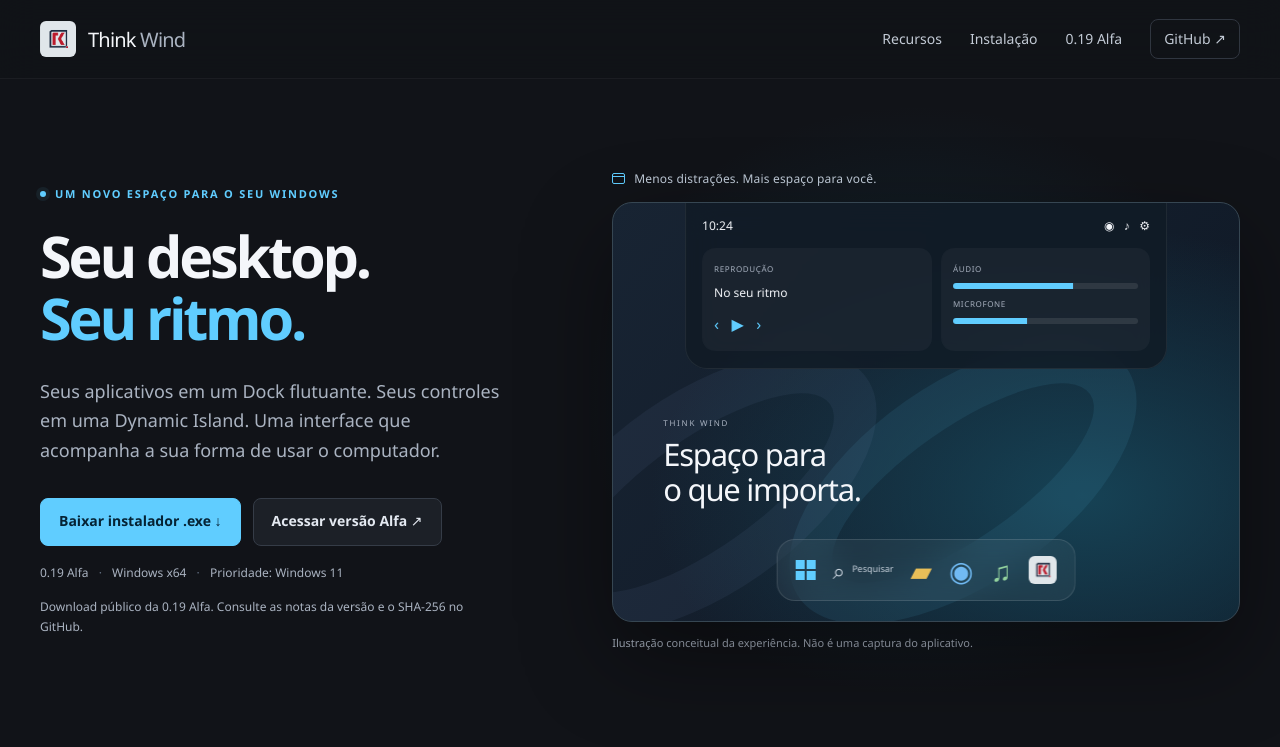
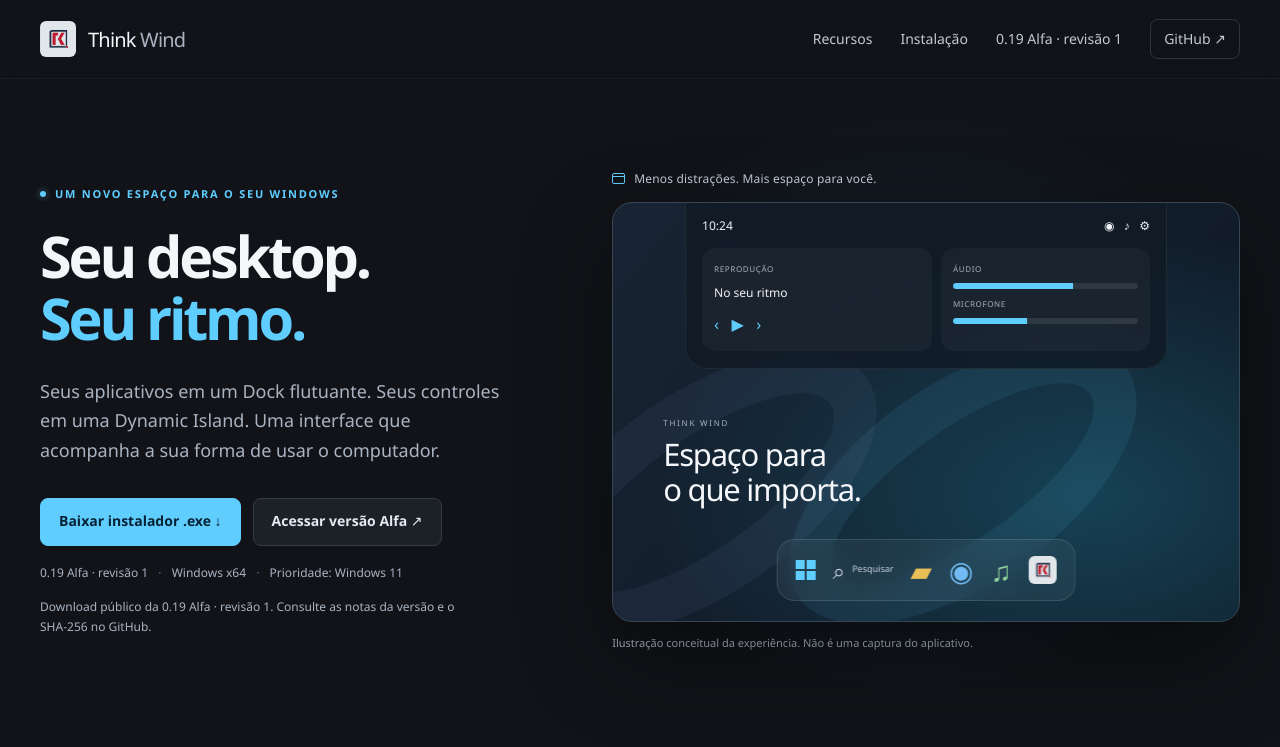
Before and after one commit to valteromega2019-blip/think-wind, a plain HTML site: page docs/index.html in a window 1280 px wide. Shown: the top 747 px of the page. Drawn offline with Linux system fonts and the light colour scheme.

Commit message:
release: publica revisao 0.19.1 Alfa

```diff
--- a/docs/index.html
+++ b/docs/index.html
@@ -3,7 +3,7 @@
 <head>
  <meta charset="utf-8"><meta name="viewport" content="width=device-width, initial-scale=1">
  <meta name="theme-color" content="#111318">
- <meta name="description" content="Think Wind: Dock flutuante, Dynamic Island e um novo Iniciar para o Windows. Conheça a versão 0.19 Alfa, com Acrylic e personalização em tempo real.">
+ <meta name="description" content="Think Wind: Dock flutuante, Dynamic Island e um novo Iniciar para o Windows. Conheça a versão 0.19 Alfa · revisão 1, com Acrylic e personalização em tempo real.">
  <title>Think Wind — Seu desktop. Seu ritmo.</title>
  <link rel="icon" href="assets/think-wind.png" type="image/png">
  <link rel="stylesheet" href="styles.css"><link rel="stylesheet" href="wind.css">
@@ -12,16 +12,16 @@
  <a class="skip" href="#conteudo">Ir para o conteúdo</a>
  <header class="header"><div class="container nav">
   <a class="brand" href="#" aria-label="Think Wind — início"><img src="assets/think-wind.png" width="36" height="36" alt=""><span>Think <strong>Wind</strong></span></a>
-  <nav aria-label="Navegação principal"><a href="#recursos">Recursos</a><a href="#instalacao">Instalação</a><a href="#versao">0.19 Alfa</a><a class="nav-github" href="https://github.com/valteromega2019-blip/think-wind-site">GitHub ↗</a></nav>
+  <nav aria-label="Navegação principal"><a href="#recursos">Recursos</a><a href="#instalacao">Instalação</a><a href="#versao">0.19 Alfa · revisão 1</a><a class="nav-github" href="https://github.com/valteromega2019-blip/think-wind-site">GitHub ↗</a></nav>
  </div></header>
  <main id="conteudo">
   <section class="hero container" aria-labelledby="titulo">
    <div class="hero-copy"><p class="eyebrow"><span class="status-dot" aria-hidden="true"></span> UM NOVO ESPAÇO PARA O SEU WINDOWS</p>
     <h1 id="titulo">Seu desktop.<br><span>Seu ritmo.</span></h1>
     <p class="lead">Seus aplicativos em um Dock flutuante. Seus controles em uma Dynamic Island. Uma interface que acompanha a sua forma de usar o computador.</p>
-    <div class="hero-actions"><a class="button primary" href="https://github.com/valteromega2019-blip/think-wind/releases/download/v0.19.0-alpha/ThinkWind-Setup-0.19.0-alpha.exe">Baixar instalador .exe ↓</a><a class="button secondary" href="https://github.com/valteromega2019-blip/think-wind/releases/tag/v0.19.0-alpha">Acessar versão Alfa ↗</a></div>
-    <p class="download-meta">0.19 Alfa <span>·</span> Windows x64 <span>·</span> Prioridade: Windows 11</p>
-    <p class="access-note">Download público da 0.19 Alfa. Consulte as notas da versão e o SHA-256 no GitHub.</p>
+    <div class="hero-actions"><a class="button primary" href="https://github.com/valteromega2019-blip/think-wind/releases/download/v0.19.1-alpha/ThinkWind-Setup-0.19.1-alpha.exe">Baixar instalador .exe ↓</a><a class="button secondary" href="https://github.com/valteromega2019-blip/think-wind/releases/tag/v0.19.1-alpha">Acessar versão Alfa ↗</a></div>
+    <p class="download-meta">0.19 Alfa · revisão 1 <span>·</span> Windows x64 <span>·</span> Prioridade: Windows 11</p>
+    <p class="access-note">Download público da 0.19 Alfa · revisão 1. Consulte as notas da versão e o SHA-256 no GitHub.</p>
    </div>
    <div class="hero-visual"><div class="visual-label"><span class="mini-window" aria-hidden="true"></span> Menos distrações. Mais espaço para você.</div>
     <figure><div class="desktop-preview" role="img" aria-label="Ilustração conceitual do Think Wind: ilha de controles no topo e Dock de aplicativos na parte inferior de um desktop.">
@@ -38,7 +38,7 @@
     <h2 id="monitor-titulo">Conheça seu PC.<br><span>Acompanhe seu jogo.</span></h2>
     <p class="lead">Do desktop à partida, suas métricas ficam por perto. Consulte o hardware na Dynamic Island e escolha o que acompanhar no overlay integrado ao Think Wind.</p>
     <ul class="monitor-highlights"><li><strong>No desktop:</strong> CPU, GPU, memória, armazenamento e histórico dos sensores. Priorize a GPU dedicada automaticamente ou escolha a placa monitorada.</li><li><strong>No jogo:</strong> FPS, temperatura e uso, conforme os dados disponíveis.</li><li><strong>Do seu jeito:</strong> escolha métricas, cores, transparência, tamanho e posição do overlay.</li></ul>
-    <a class="button secondary" href="https://github.com/valteromega2019-blip/think-wind/releases/tag/v0.19.0-alpha">Conhecer a 0.19 Alfa ↗</a>
+    <a class="button secondary" href="https://github.com/valteromega2019-blip/think-wind/releases/tag/v0.19.1-alpha">Conhecer a 0.19 Alfa · revisão 1 ↗</a>
     <p class="fine-print">O overlay aparece ao identificar um jogo compatível. Sensores avançados dependem do hardware e da autorização do coletor; o FPS depende de eventos gráficos compatíveis. Recursos ainda em validação na versão Alfa.</p>
    </div>
    <figure class="monitor-visual">
@@ -79,18 +79,18 @@
   <section class="container section wind-detail"><div><p class="eyebrow">UMA INTERFACE. TRÊS MOMENTOS.</p><h2>Do essencial<br>ao controle completo.</h2><p>O painel cresce conforme a interação e reúne os controles sem abrir uma janela para cada função.</p></div><ol class="stage-list"><li><span>01</span><div><h3>Compacto</h3><p>Horário e acessos essenciais junto à borda superior.</p></div></li><li><span>02</span><div><h3>Primeira expansão</h3><p>Mídia, volume e microfone ao passar o mouse.</p></div></li><li><span>03</span><div><h3>Painel completo</h3><p>Calendário mensal, módulos e personalização do launcher.</p></div></li></ol></section>
   <section class="container section installation" id="instalacao" aria-labelledby="instalar-titulo">
    <div class="section-heading"><div><p class="eyebrow">COMECE PELO ESSENCIAL</p><h2 id="instalar-titulo">Instale. Explore.<br>Deixe do seu jeito.</h2></div><p>Versão Alfa para avaliação. Recursos e comportamento ainda estão em refinamento.</p></div>
-   <div class="steps"><article><span class="step-number">01</span><h3>Acesse a versão</h3><p>Abra a release pública <strong>0.19 Alfa</strong> ou use o botão de download. Não é necessário acesso especial ao repositório.</p></article><article><span class="step-number">02</span><h3>Execute o instalador</h3><p>Baixe <strong>ThinkWind-Setup-0.19.0-alpha.exe</strong> e siga o assistente. O runtime necessário acompanha a distribuição. O assistente inclui PawnIO oficial opcional para sensores; o driver e a configuração do coletor solicitam autorização administrativa quando necessários. Uma versão compatível do driver é preservada.</p></article><article><span class="step-number">03</span><h3>Personalize seu desktop</h3><p>Ajuste o tema, os módulos e os tempos de recolhimento. A opção de ocultar a barra original é configurável.</p></article></div>
+   <div class="steps"><article><span class="step-number">01</span><h3>Acesse a versão</h3><p>Abra a release pública <strong>0.19 Alfa · revisão 1</strong> ou use o botão de download. Não é necessário acesso especial ao repositório.</p></article><article><span class="step-number">02</span><h3>Execute o instalador</h3><p>Baixe <strong>ThinkWind-Setup-0.19.1-alpha.exe</strong> e siga o assistente. O runtime necessário acompanha a distribuição. O assistente inclui PawnIO oficial opcional para sensores; o driver e a configuração do coletor solicitam autorização administrativa quando necessários. Uma versão compatível do driver é preservada.</p></article><article><span class="step-number">03</span><h3>Personalize seu desktop</h3><p>Ajuste o tema, os módulos e os tempos de recolhimento. A opção de ocultar a barra original é configurável.</p></article></div>
    <aside class="setup-notice" aria-labelledby="setup-title">
     <p class="eyebrow">IMPORTANTE · CONFIGURAÇÃO RECOMENDADA</p><h3 id="setup-title">As barras são configuradas durante a instalação.</h3>
-    <p>O instalador da 0.19 Alfa ativa <strong>Ocultar automaticamente a barra de tarefas</strong> no Windows e <strong>Usar somente a barra do Think Wind</strong> no launcher. As demais preferências são preservadas. Se a configuração automática falhar, o instalador informa como ajustar manualmente.</p><ol><li><strong>Para conferir no Windows:</strong> Configurações da barra de tarefas → Comportamentos da barra de tarefas → <strong>Ocultar automaticamente a barra de tarefas</strong>.</li>
+    <p>O instalador da 0.19 Alfa · revisão 1 ativa <strong>Ocultar automaticamente a barra de tarefas</strong> no Windows e <strong>Usar somente a barra do Think Wind</strong> no launcher. As demais preferências são preservadas. Se a configuração automática falhar, o instalador informa como ajustar manualmente.</p><ol><li><strong>Para conferir no Windows:</strong> Configurações da barra de tarefas → Comportamentos da barra de tarefas → <strong>Ocultar automaticamente a barra de tarefas</strong>.</li>
     <li><strong>Para conferir no Think Wind:</strong> abra <strong>Personalizar → Sistema</strong> e verifique <strong>Usar somente a barra do Think Wind (ocultar a barra do Windows)</strong>. Assim, o launcher mantém a barra original oculta enquanto estiver em uso.</li>
     <li><strong>Para abrir junto com o computador:</strong> ainda em Personalizar → Sistema, ative <strong>Iniciar junto com o Windows</strong>.</li></ol>
-    <p>Na 0.19 Alfa, a tecla Windows isolada abre o Iniciar do Think Wind enquanto o aplicativo está em execução. A interceptação usa uma thread dedicada e fica suspensa durante o Modo Jogo.</p>
+    <p>Na 0.19 Alfa · revisão 1, a tecla Windows isolada abre o Iniciar do Think Wind enquanto o aplicativo está em execução. A interceptação usa uma thread dedicada e fica suspensa durante o Modo Jogo.</p>
     <p class="fine-print">Você pode desativar a opção do launcher a qualquer momento. A ocultação automática escolhida no Windows continua sendo uma configuração do próprio sistema. <a class="text-link" href="https://support.microsoft.com/en-us/windows/experience/personalization/customize-the-taskbar-in-windows">Orientação oficial da Microsoft ↗</a></p>
    </aside>
    <div class="requirements"><div><h3>Requisitos e compatibilidade</h3><p>Windows de 64 bits, com foco no Windows 11. Wi-Fi, brilho, mídia e bandeja dependem dos dispositivos, drivers, players e permissões do sistema.</p></div><div><h3>Uma Alfa, com limites claros</h3><p>A bandeja pode não mostrar ícones que o Explorer não disponibiliza. Troca de saída padrão usa uma interface interna do Windows, sujeita a mudanças. A consulta Bluetooth respondeu, mas não retornou dispositivos; descoberta real, pareamento e conexão não foram validados. A última correção do Iniciar ainda exige confirmação interativa. O instalador não tem assinatura digital.</p></div></div>
   </section>
-  <section class="container section release-section" id="versao"><div><p class="eyebrow">0.19 ALFA</p><h2>O próximo passo<br>do seu desktop.</h2><p>Arraste arquivos até o Dock e continue na janela do aplicativo. A interface usa permissões normais, com sensores em um coletor administrativo separado. A 0.19 traz widgets independentes, notas com exportação TXT, atalhos favoritos, fundo personalizável e prévia do Spotify com controles ao passar o mouse. A pesquisa destaca o primeiro resultado para abrir com Enter; sliders e indicadores foram refinados.</p><p class="fine-print">Versão Alfa. Esta versão foi compilada sem executar testes automatizados ou type check separado, conforme a preferência do responsável pelo projeto. Precisão de sensores, latência e acabamento visual não foram medidos de forma independente nesta entrega. Consulte os limites e os avisos de segurança no GitHub.</p></div><div class="release-actions"><a class="button primary" href="https://github.com/valteromega2019-blip/think-wind/releases/download/v0.19.0-alpha/ThinkWind-Setup-0.19.0-alpha.exe">Baixar instalador .exe ↓</a><p class="access-note">Código, notas da versão e SHA-256 disponíveis no GitHub.</p></div></section>
+  <section class="container section release-section" id="versao"><div><p class="eyebrow">0.19 ALFA · REVISÃO 1</p><h2>O próximo passo<br>do seu desktop.</h2><p>Arraste arquivos até o Dock e continue na janela do aplicativo. A interface usa permissões normais, com sensores em um coletor administrativo separado. A 0.19 traz widgets independentes, notas com exportação TXT, atalhos favoritos, fundo personalizável e prévia do Spotify com controles ao passar o mouse. A pesquisa destaca o primeiro resultado para abrir com Enter; sliders foram refinados e os indicadores agora são cápsulas claras sem contorno, usando a cor de destaque no aplicativo ativo.</p><p class="fine-print">Versão Alfa. Esta versão foi compilada sem executar testes automatizados ou type check separado, conforme a preferência do responsável pelo projeto. Precisão de sensores, latência e acabamento visual não foram medidos de forma independente nesta entrega. Consulte os limites e os avisos de segurança no GitHub.</p></div><div class="release-actions"><a class="button primary" href="https://github.com/valteromega2019-blip/think-wind/releases/download/v0.19.1-alpha/ThinkWind-Setup-0.19.1-alpha.exe">Baixar instalador .exe ↓</a><p class="access-note">Código, notas da versão e SHA-256 disponíveis no GitHub.</p></div></section>
  </main>
  <footer class="footer"><div class="container footer-inner"><div><p class="footer-brand">Think Wind <span>·</span> Identidade Think</p><p>Uma nova forma de organizar seu desktop.</p><p>© 2026 Think Wind · Créditos: valteromega2019-blip. Marcas e ícones de terceiros pertencem aos respectivos titulares.</p></div><div class="footer-links"><a href="https://github.com/valteromega2019-blip/think-wind/blob/main/SECURITY.md">Segurança e downloads oficiais ↗</a><a href="https://github.com/valteromega2019-blip/think-wind/blob/main/COPYRIGHT.md">Direitos autorais e créditos ↗</a><a href="https://valteromega2019-blip.github.io/think-monitor/">Conheça o Think Monitor ↗</a><a href="https://github.com/valteromega2019-blip/think-wind-site">Código desta página</a></div></div></footer>
 </body></html>
```
Also changed, not shown: RELEASE-0.19.1.md (+1 -1 lines), docs/README.md.
